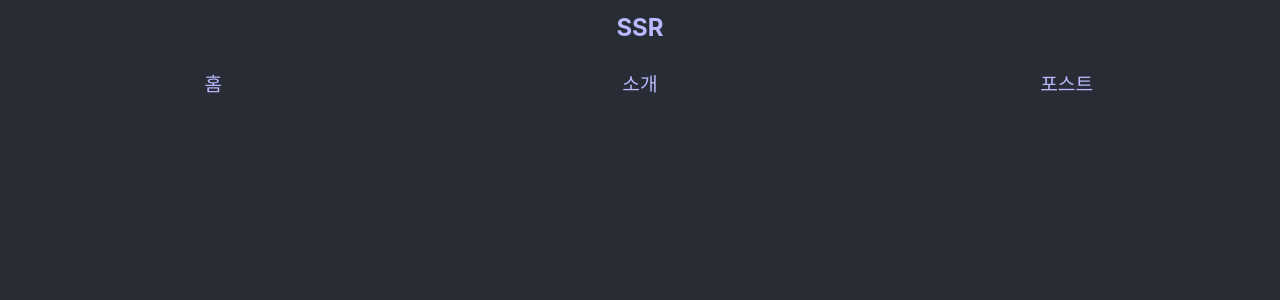
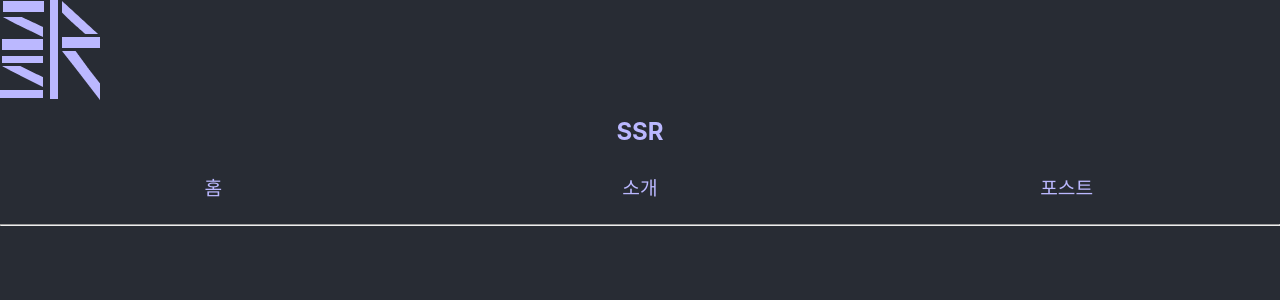
Before and after one commit to SSR-14th/SSR-Website, a React (Create React App) app in the folder frontend/: page / in a window 1280 px wide. Shown: the top 300 px of the page. Built offline with nearby package versions, Linux system fonts and the light colour scheme.

Commit message:
FEAT menu

```diff
--- a/frontend/src/com/Header.tsx
+++ b/frontend/src/com/Header.tsx
@@ -12,12 +12,14 @@ const Header = (props: any) => {
   const { children } = props;
   return (
     <div>
+      <img src={require('../img/SSR-logo.png')} />
       <div className="title">{children}</div>
       <div className="menu">
         <MenuItem>홈</MenuItem>
         <MenuItem>소개</MenuItem>
         <MenuItem>포스트</MenuItem>
       </div>
+      <hr/>
     </div>
   );
 };
```
